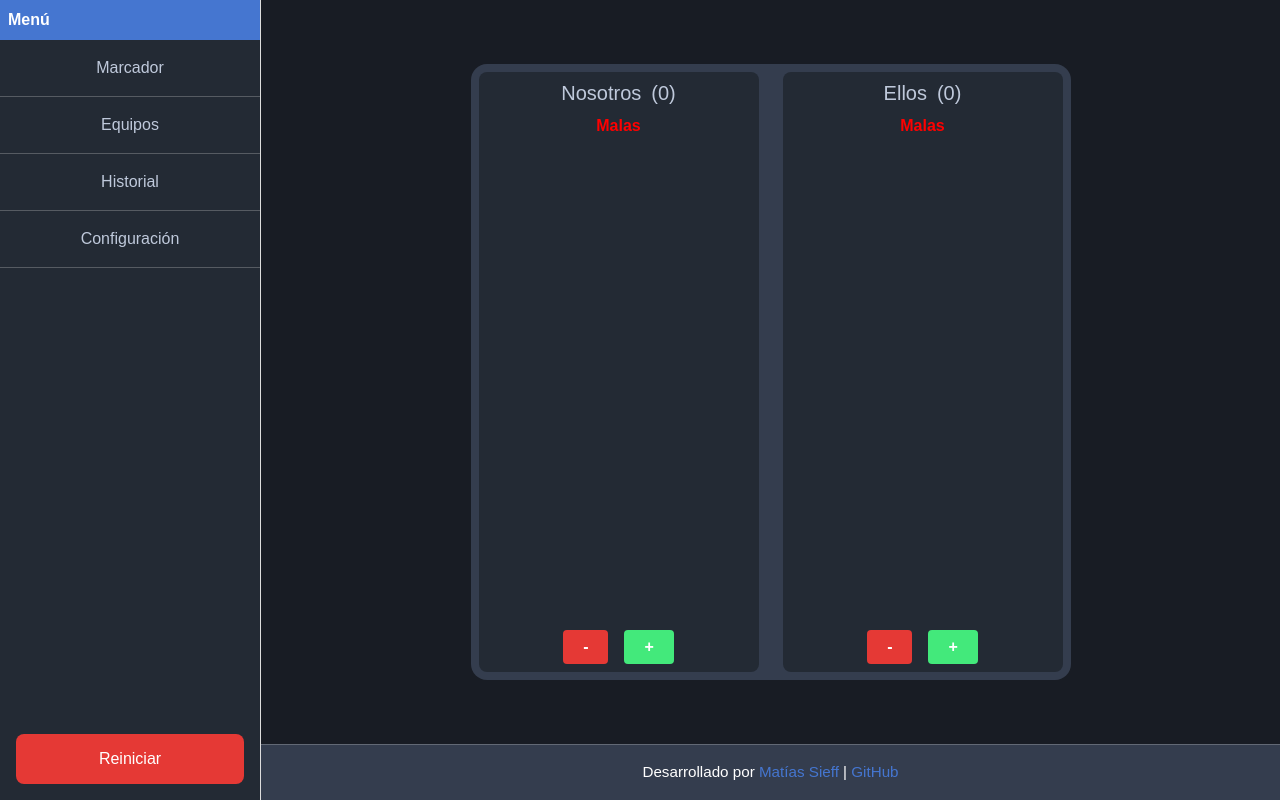
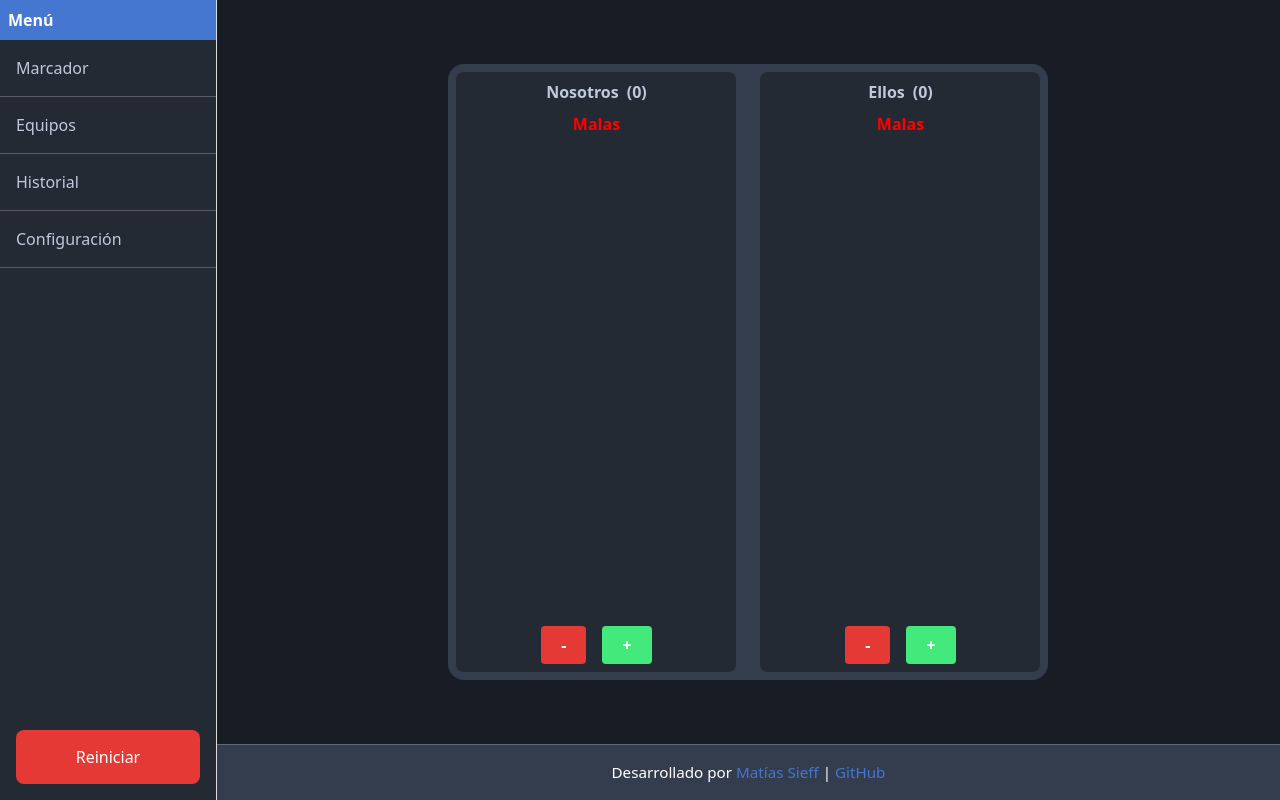
Before and after one commit to mattsff/anotador-de-truco, a Vue app: page / in a window 1280 px wide. Built offline with nearby package versions, Linux system fonts and the light colour scheme.

Commit message:
fix: styles

```diff
--- a/src/App.vue
+++ b/src/App.vue
@@ -1,13 +1,13 @@
 <script lang="ts">
-import MainLayout from '@/layouts/MainLayout.vue';
-import { defineComponent } from 'vue';
+import MainLayout from '@/layouts/MainLayout.vue'
+import { defineComponent } from 'vue'
 
 export default defineComponent({
   name: 'App',
   components: {
     MainLayout,
   },
-});
+})
 </script>
 
 <template>
@@ -17,13 +17,3 @@ export default defineComponent({
     </MainLayout>
   </div>
 </template>
-
-<style lang="scss">
-#app {
-  font-family: 'Nunito', sans-serif;
-  -webkit-font-smoothing: antialiased;
-  -moz-osx-font-smoothing: grayscale;
-  text-align: center;
-  color: #2c3e50;
-}
-</style>
--- a/src/components/ConfirmResetPopup.vue
+++ b/src/components/ConfirmResetPopup.vue
@@ -1,7 +1,7 @@
 <script setup lang="ts">
-import { ref, defineExpose } from 'vue';
-import { useI18n } from 'vue-i18n';
-import { useGameStore } from '@/stores';
+import { ref, defineExpose } from 'vue'
+import { useI18n } from 'vue-i18n'
+import { useGameStore } from '@/stores'
 
 const props = defineProps<{
   onConfirm?: () => void
@@ -9,36 +9,42 @@ const props = defineProps<{
   message?: string
   confirmText?: string
   cancelText?: string
-}>();
+}>()
 
-const { t } = useI18n();
-const gameStore = useGameStore();
+const { t } = useI18n()
+const gameStore = useGameStore()
 
-const show = ref(false);
+const show = ref(false)
 
 const showPopup = () => {
-  show.value = true;
-};
+  show.value = true
+}
 
 const confirm = () => {
-  show.value = false;
+  show.value = false
   if (props.onConfirm) {
-    props.onConfirm();
+    props.onConfirm()
   } else {
-    gameStore.resetGame();
+    gameStore.resetGame()
   }
-};
+}
 
 const cancel = () => {
-  show.value = false;
-};
+  show.value = false
+}
 
-defineExpose({ showPopup });
+defineExpose({ showPopup })
 </script>
 
 <template>
   <transition name="fade">
-    <div v-if="show" class="confirmation-popup" role="dialog" aria-modal="true" aria-label="Confirmation popup">
+    <div
+      v-if="show"
+      class="confirmation-popup"
+      role="dialog"
+      aria-modal="true"
+      aria-label="Confirmation popup"
+    >
       <div class="confirmation-popup__content">
         <h2 class="confirmation-popup__title">
           {{ props.title ?? t('confirmResetPopup.title') }}
@@ -47,10 +53,16 @@ defineExpose({ showPopup });
           {{ props.message ?? t('confirmResetPopup.message') }}
         </p>
         <div class="confirmation-popup__buttons">
-          <button @click="confirm" class="confirmation-popup__button confirmation-popup__confirm">
+          <button
+            @click="confirm"
+            class="confirmation-popup__button confirmation-popup__confirm"
+          >
             {{ props.confirmText ?? t('confirmResetPopup.confirm') }}
           </button>
-          <button @click="cancel" class="confirmation-popup__button confirmation-popup__cancel">
+          <button
+            @click="cancel"
+            class="confirmation-popup__button confirmation-popup__cancel"
+          >
             {{ props.cancelText ?? t('confirmResetPopup.cancel') }}
           </button>
         </div>
@@ -81,8 +93,8 @@ defineExpose({ showPopup });
     border-radius: var(--radius-lg);
     background-color: var(--color-surface-default);
     box-shadow: 0 var(--spacing-sm) var(--spacing-lg) rgba(0, 0, 0, 0.2);
-    width: 320px;
-    max-width: 90%;
+    width: 90%;
+    max-width: 320px;
     margin: 10%;
   }
 
@@ -114,7 +126,9 @@ defineExpose({ showPopup });
     border-radius: var(--radius-sm);
     font-size: var(--font-size-md);
     cursor: pointer;
-    transition: background-color 0.3s ease, color 0.3s ease;
+    transition:
+      background-color 0.3s ease,
+      color 0.3s ease;
     text-align: center;
   }
 
--- a/src/components/Scoreboard.vue
+++ b/src/components/Scoreboard.vue
@@ -93,22 +93,23 @@ const getDisplayData = (score: number) => {
 
   &__team {
     display: flex;
-    flex: 1;
     flex-direction: column;
     align-items: center;
     background-color: var(--color-surface-default);
     padding: var(--spacing-sm);
     border-radius: var(--radius-md);
+    flex: 1 1 0;
+    min-width: 0;
   }
 }
 
 .scoreboard__team-name {
-  display: inline-flex; // Cambia a inline-flex para que el bloque se centre como texto
+  display: flex; // Cambia a inline-flex para que el bloque se centre como texto
   white-space: nowrap;
-  overflow: hidden;
-  font-size: var(--font-size-lg);
+  font-size: var(--font-size-md);
   margin-bottom: var(--spacing-sm);
   align-items: center;
+  font-weight: 700;
   justify-content: center;
   width: 100%;
 
--- a/src/components/VictoryAnimation.vue
+++ b/src/components/VictoryAnimation.vue
@@ -1,32 +1,37 @@
 <script setup lang="ts">
-import { computed } from 'vue';
-import { useI18n } from 'vue-i18n';
-import { useGameStore } from '@/stores';
+import { computed } from 'vue'
+import { useI18n } from 'vue-i18n'
+import { useGameStore } from '@/stores'
 
-const gameStore = useGameStore();
-const { t } = useI18n();
+const gameStore = useGameStore()
+const { t } = useI18n()
 
 const animationText = computed(() =>
   t('victoryAnimation.title', { teamName: gameStore.winningTeam })
-);
+)
 
 const cancelWin = () => {
-  gameStore.cancelWin();
-};
+  gameStore.cancelWin()
+}
 
 const newGame = () => {
-  gameStore.resetGame();
-};
+  gameStore.resetGame()
+}
 </script>
 
 <template>
-  <div v-if="gameStore.gameEnded" class="victory-animation" role="alert" aria-live="assertive">
+  <div
+    v-if="gameStore.gameEnded"
+    class="victory-animation"
+    role="alert"
+    aria-live="assertive"
+  >
     <div class="victory-animation__container">
       <h2 class="victory-animation__title">
         {{ animationText }}
       </h2>
       <div class="victory-animation__buttons">
-         <button @click="newGame" class="victory-animation__primary-button">
+        <button @click="newGame" class="victory-animation__primary-button">
           {{ t('victoryAnimation.newGame') }}
         </button>
         <button @click="cancelWin" class="victory-animation__secondary-button">
@@ -43,8 +48,8 @@ const newGame = () => {
   align-items: center;
   justify-content: center;
   text-align: center;
-  width: 100vw;
-  height: 100vh;
+  width: 100%;
+  height: 100%;
   position: fixed;
   top: 0;
   left: 0;
@@ -53,7 +58,7 @@ const newGame = () => {
   backdrop-filter: blur(3px);
 
   &__container {
-    width: 80vw;
+    width: 80%;
   }
 
   &__title {
@@ -84,7 +89,7 @@ const newGame = () => {
     border: none;
     cursor: pointer;
     background-color: var(--color-primary-default);
-    color: var(--color-surface-default);
+    color: var(--color-text-inverse);
     transition: background-color 0.2s ease;
 
     &:hover {
--- a/src/layouts/MainLayout.vue
+++ b/src/layouts/MainLayout.vue
@@ -71,12 +71,12 @@ const closeMenu = () => {
 
 <style scoped lang="scss">
 .main-layout {
+  margin: 0;
   display: flex;
-  min-height: 100dvh;
+  min-height: 100vh;
+  height: 100vh;
   width: 100%;
   background: var(--color-background-inverse);
-  padding: env(safe-area-inset-top) env(safe-area-inset-right)
-    env(safe-area-inset-bottom) env(safe-area-inset-left);
 
   &__sidebar {
     background: var(--color-surface-inverse);
@@ -84,7 +84,7 @@ const closeMenu = () => {
     position: fixed;
     top: 0;
     left: -261px;
-    height: 100vh;
+    height: 100%;
     z-index: 800;
     box-shadow: 2px 0 16px 0 rgba(0, 0, 0, 0.45);
     border-right: 1px solid var(--color-border-strong);
@@ -99,7 +99,7 @@ const closeMenu = () => {
       left: 0;
       box-shadow: none;
       width: 260px;
-      height: 100vh;
+      height: 100%;
     }
   }
 
@@ -107,8 +107,8 @@ const closeMenu = () => {
     position: fixed;
     top: 0;
     left: 0;
-    width: 100vw;
-    height: 100vh;
+    width: 100%;
+    height: 100%;
     background: rgba(20, 20, 30, 0.7);
     z-index: 700;
 
@@ -120,12 +120,11 @@ const closeMenu = () => {
   &__main {
     display: flex;
     flex-direction: column;
-    flex: 1;
-    min-width: 0;
-    margin-left: 0;
+    height: 100%;
+    width: 100%;
+    padding: 0;
+    margin: 0;
     background: var(--color-background-inverse);
-    min-height: 100vh;
-    height: auto;
   }
 
   &__header {
--- a/src/styles/style.css
+++ b/src/styles/style.css
@@ -52,17 +52,4 @@ html,
 body {
   margin: 0;
   padding: 0;
-  width: 100%;
-  min-height: 100vh;
-  height: auto;
-  background: var(--color-background-inverse);
 }
-
-#app {
-  display: flex;
-  flex-direction: row;
-  width: 100%;
-  min-height: 100vh;
-  height: auto;
-  background: var(--color-background-inverse);
-}
```
